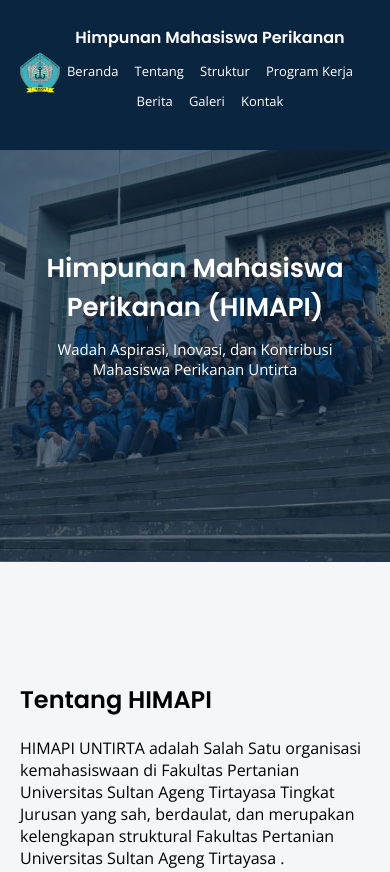
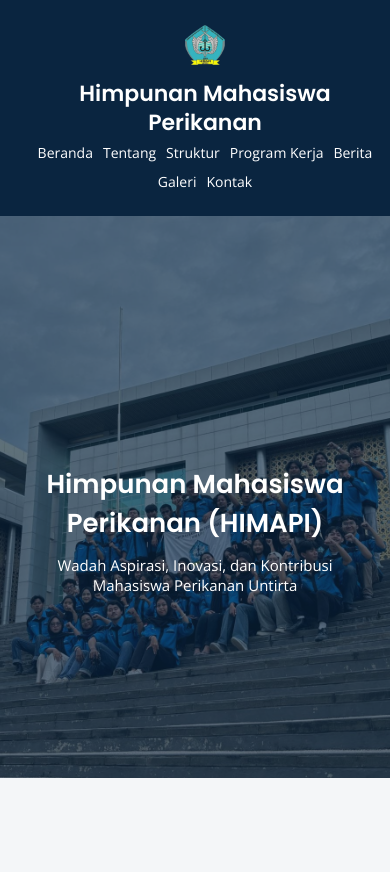
Before and after one commit to Pandugrh/himapi-website, a plain HTML site: page index.html in a window 390 px wide. Shown: the top 872 px of the page. Drawn offline with nearby package versions, Linux system fonts and the light colour scheme.

Commit message:
Add files via upload

```diff
--- a/index.html
+++ b/index.html
@@ -450,7 +450,7 @@
 }
 
 .navbar {
-  position: flex;
+  position: relative;
   min-height: 100px;
   padding: 10px 20px;
 }
@@ -961,6 +961,49 @@
     opacity: 1;
     transform: translateY(0);
 }
+@media (max-width: 768px) {
+
+  header {
+    position: relative;
+    padding: 15px 10px;
+  }
+
+  .navbar {
+    min-height: auto;
+    padding: 10px;
+  }
+
+  /* UBAH POSISI LOGO */
+  .nav-left {
+    position: static;
+    transform: none;
+    margin-bottom: 10px;
+  }
+
+  /* TATA ULANG SEMUA KE TENGAH */
+  .navbar {
+    display: flex;
+    flex-direction: column;
+    align-items: center;
+  }
+
+  .nav-center h2 {
+    font-size: 22px;
+    line-height: 1.3;
+  }
+
+  .nav-menu {
+    display: flex;
+    flex-wrap: wrap;
+    justify-content: center;
+    gap: 10px;
+  }
+
+  .nav-menu a {
+    font-size: 14px;
+    margin: 0;
+  }
+}
 
 </style>
 
```
